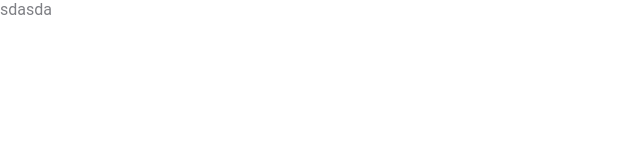
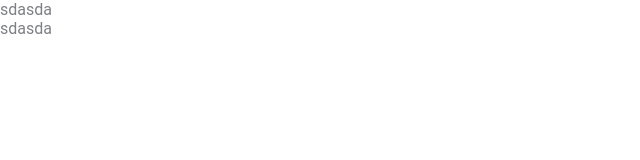
Before and after one commit to ulan31/site, a plain HTML site: page index.html in a window 1280 px wide. Shown: the full height of the page, 0-640 px from the left. Drawn offline with Linux system fonts and the light colour scheme.

Commit message:
4 commit

```diff
--- a/index.html
+++ b/index.html
@@ -11,6 +11,7 @@
 
 <body>
     <h1>sdasda</h1>
+    <h1>sdasda</h1>
 
 </body>
 </html>
```
